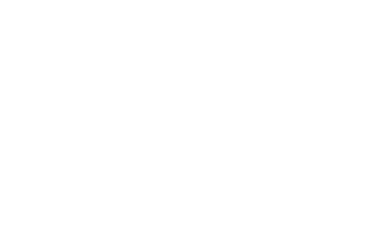
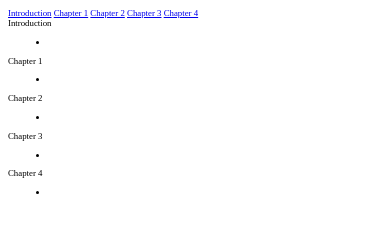
Before and after one commit to sahirsaghar/Trial3, a plain HTML site: page index.html in a window 390 px wide. Drawn offline with Linux system fonts and the light colour scheme.

Commit message:
Finished all requirements

```diff
--- a/index.html
+++ b/index.html
@@ -1,26 +1,114 @@
-<!DOCTYPE html>
-<html lang="en">
+<!DOCTYPE HTML>
+<HTML>
   <head>
-    <meta charset="UTF-8">
-    <title>Fork Me! FCC: Test Suite Template</title>
-    <link rel="stylesheet" href="css/style.css">
+    <title>
+Microverse trial by Sahir and Lauriane
+    </title>
+    <nav id="navbar">
+     <header>
+       <a href="#Introduction" class="nav-link">Introduction</a>
+       <a href="#Chapter_1" class="nav-link">Chapter 1</a>
+       <a href="#Chapter_2" class="nav-link">Chapter 2</a>
+       <a href="#Chapter_3" class="nav-link">Chapter 3</a>
+       <a href="#Chapter_4" class="nav-link">Chapter 4</a>
+       </header>
+    </nav>
   </head>
+<body>
+  <script src="https://cdn.freecodecamp.org/testable-projects-fcc/v1/bundle.js"></script>
+  <style>
+    @media (max-width: 75em) {
+      html {
+        font-size: 60%;
+      }
+    }
 
-  <body>
-    <script src="https://cdn.freecodecamp.org/testable-projects-fcc/v1/bundle.js"></script>
 
-    <!--
+    @media (max-width: 61.25em) {
+      html {
+        font-size: 58%;
+      }
+    }
 
-    Hello Camper!
 
-    For now, the test suite only works in Chrome!
-    Please read the README below in the JS Editor before beginning.
-    Feel free to delete this message once you have read it.
-    Good luck and Happy Coding!
+    @media (max-width: 28.75em) {
+      html {
+        font-size: 55%;
+      }
+    </style>
+<main id="main-doc">
+<section class="main-section" id="Introduction">
+<header>Introduction
+  </header>
+  <p>
+    </p>
+  <p>
+    </p>
+    <code>
+      </code>
+   <ul>
+     <li>
+       </li>
+    </ul>
+</section>
+<section class="main-section" id="Chapter_1">
+<header>Chapter 1
+  </header>
+  <p>
+    </p>
+  <p>
+    </p>
+    <code>
+      </code>
+      <ul>
+     <li>
+       </li>
+    </ul>
+</section>
+<section class="main-section" id="Chapter_2">
+ <header>Chapter 2
+  </header>
+  <p>
+    </p>
+  <p>
+    </p>
+    <code>
+      </code>
+      <ul>
+     <li>
+       </li>
+    </ul>
+</section>
+<section class="main-section" id="Chapter_3">
+<header>Chapter 3
+  </header>
+  <p>
+    </p>
+  <p>
+    </p>
+    <code>
+      </code>
+      <ul>
+     <li>
+       </li>
+    </ul>
+</section>
+<section class="main-section" id="Chapter_4">
+<header>Chapter 4
+  </header>
+  <p>
+    </p>
+  <p>
+    </p>
+    <code>
+      </code>
+      <ul>
+     <li>
+       </li>
+    </ul>
+</section>
+</main>
+<script  src="js/index.js"></script>
+  </body>
 
-    - The freeCodeCamp Team
-
-    -->
-    <script  src="js/index.js"></script>
-  </body>
-</html>
+  </HTML>
```
